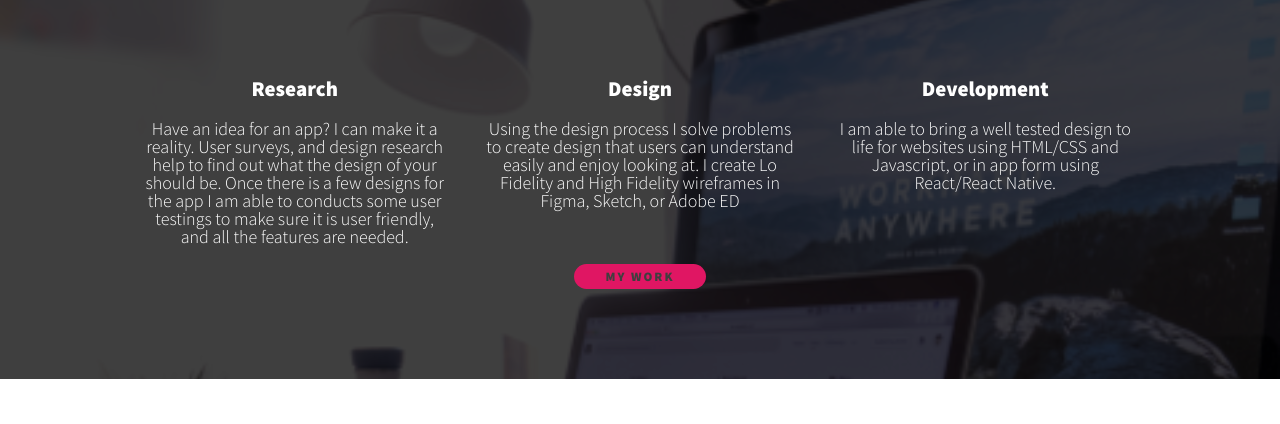
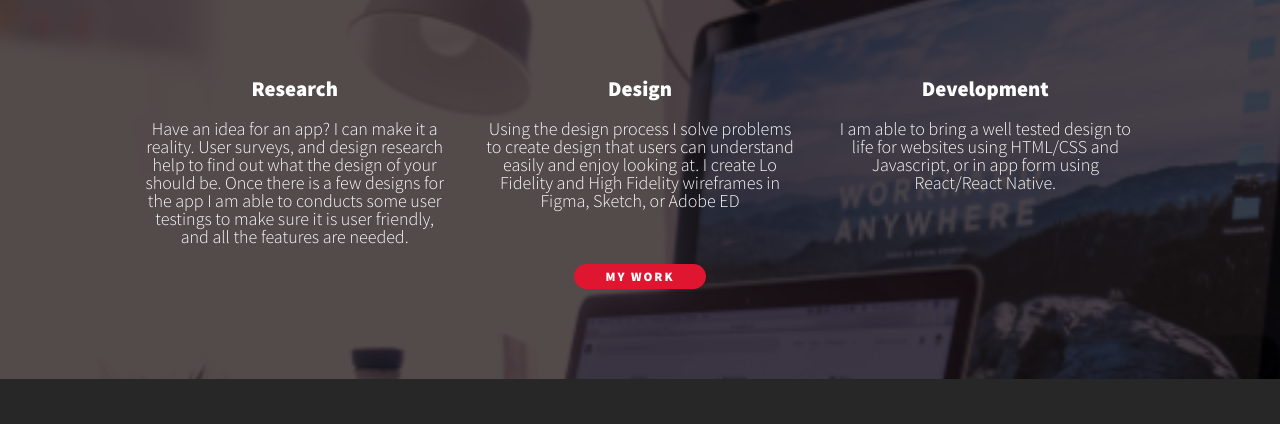
Before and after one commit to Haynes013/UX-UI-Portfolio, a plain HTML site: page index.html in a window 1280 px wide. Shown: the part 676-1100 px from the top of the page. Drawn offline with Linux system fonts and the light colour scheme.

Commit message:
changed stylings

```diff
--- a/index.html
+++ b/index.html
@@ -141,7 +141,7 @@
 
       <div class="portfolio">
         <!-- Portfolio item 01 -->
-        <a href="https://uxfol.io/mhaynes031395" class="portfolio__item">
+        <a href="https://uxfol.io/mhaynes031395" class="portfolio__item" target="_blank">
           <img src="./img/reelfish.png" alt="" class="portfolio__img" />
         </a>
 
@@ -149,6 +149,7 @@
         <a
           href="https://inspiring-swanson-3ad689.netlify.app/"
           class="portfolio__item"
+          target="_blank"
         >
           <img src="./img/lyfesavr.png" alt="" class="portfolio__img" />
         </a>
@@ -157,6 +158,7 @@
         <a
           href="https://heuristic-hermann-d02eac.netlify.app/"
           class="portfolio__item"
+          target="_blank"
         >
           <img src="./img/KenzieHomePage.png" alt="" class="portfolio__img" />
         </a>
@@ -165,6 +167,7 @@
         <a
           href="https://priceless-wozniak-8a06fc.netlify.app/"
           class="portfolio__item"
+          target="_blank"
         >
           <img src="./img/zenith.png" alt="" class="portfolio__img" />
         </a>
@@ -182,6 +185,7 @@
           <a
             class="social-list__link"
             href="https://www.instagram.com/markmywordz3/"
+            target="_blank"
             ><i class="fab fa-instagram"></i
           ></a>
         </li>
@@ -190,16 +194,19 @@
             class="social-list__link"
             href="www.linkedin.com/in/mark-haynes-634315157
             "
+            target="_blank"
             ><i class="fab fa-linkedin-in"></i
           ></a>
         </li>
         <li class="social-list__item">
           <a class="social-list__link" href="https://twitter.com/MarkMyWordz3"
+          target="_blank"
             ><i class="fab fa-twitter"></i
           ></a>
         </li>
         <li class="social-list__item">
           <a class="social-list__link" href="https://github.com/Haynes013"
+          target="_blank"
             ><i class="fab fa-github"></i
           ></a>
         </li>
--- a/sass.css
+++ b/sass.css
@@ -10,15 +10,15 @@
   --ff-secondary: "Source Code Pro", monospace;
   --fw-reg: 300;
   --fw-bold: 900;
-  --clr-light: #fff;
-  --clr-dark: #3f3f3f;
-  --clr-accent: #e01663;
+  --clr-light: #272727;
+  --clr-dark: #fff;
+  --clr-accent: #e01631;
   --fs-h1: 3rem;
   --fs-h2: 2.25rem;
   --fs-h3: 1.25rem;
   --fs-body: 1rem;
-  --bs: 0.25em 0.25em 0.75em rgba(0, 0, 0, 0.25),
-    0.125em 0.125em 0.25em rgba(0, 0, 0, 0.15);
+  --bs: 0.25em 0.25em 0.75em rgba(185, 34, 34, 0.295),
+    0.125em 0.125em 0.25em rgba(185, 34, 34, 0.295);
 }
 
 @media (min-width: 800px) {
@@ -384,10 +384,10 @@ header {
 
 
 .my-services {
-  background-color: var(--clr-dark);
+  background-color: rgb(83, 74, 74);
   background-image: url(./img/back2.png) ;
   background-size: cover;
-  color: var(--clr-light);
+  color: var(--clr-dark);
   background-blend-mode: multiply;
   text-align: center;
 }
```
